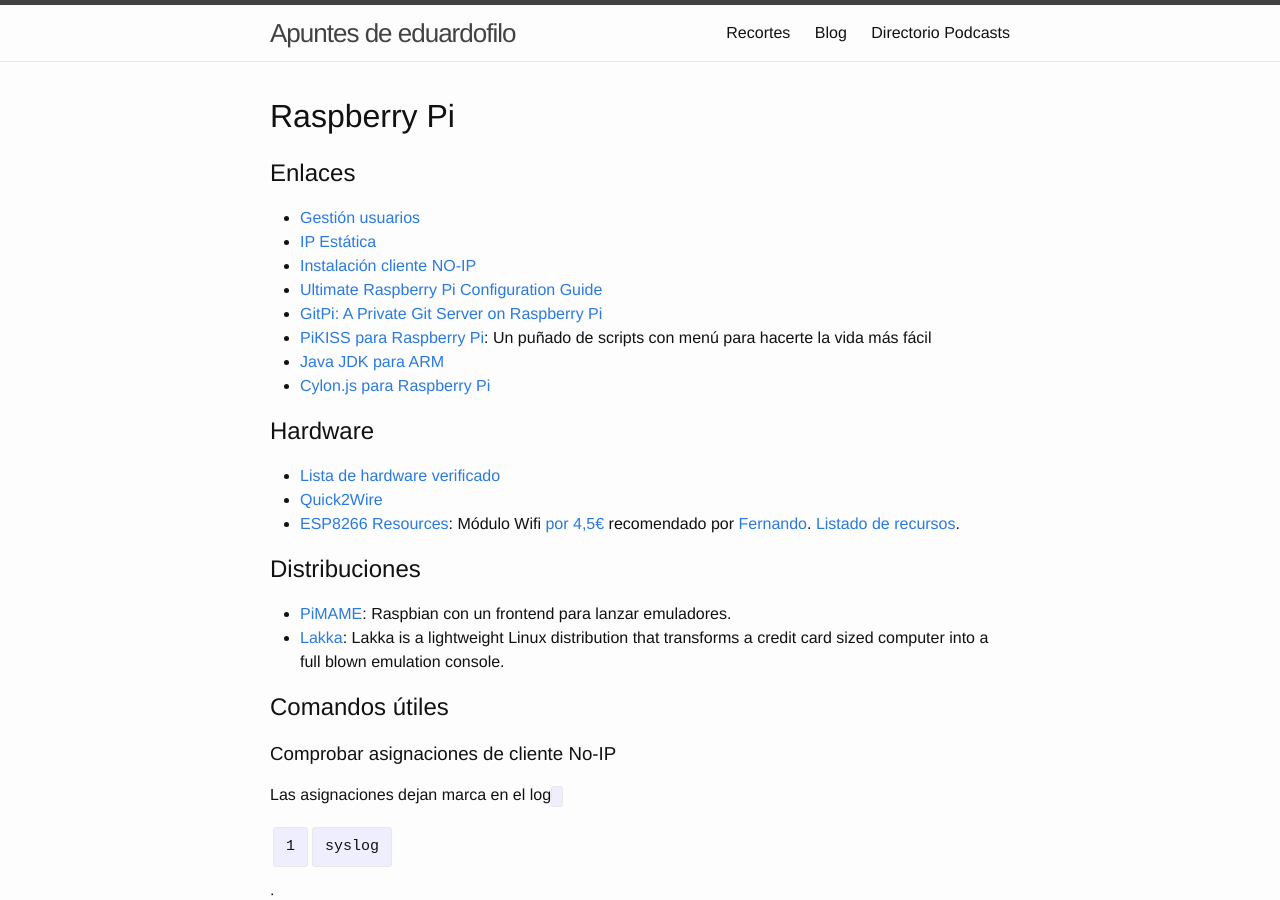
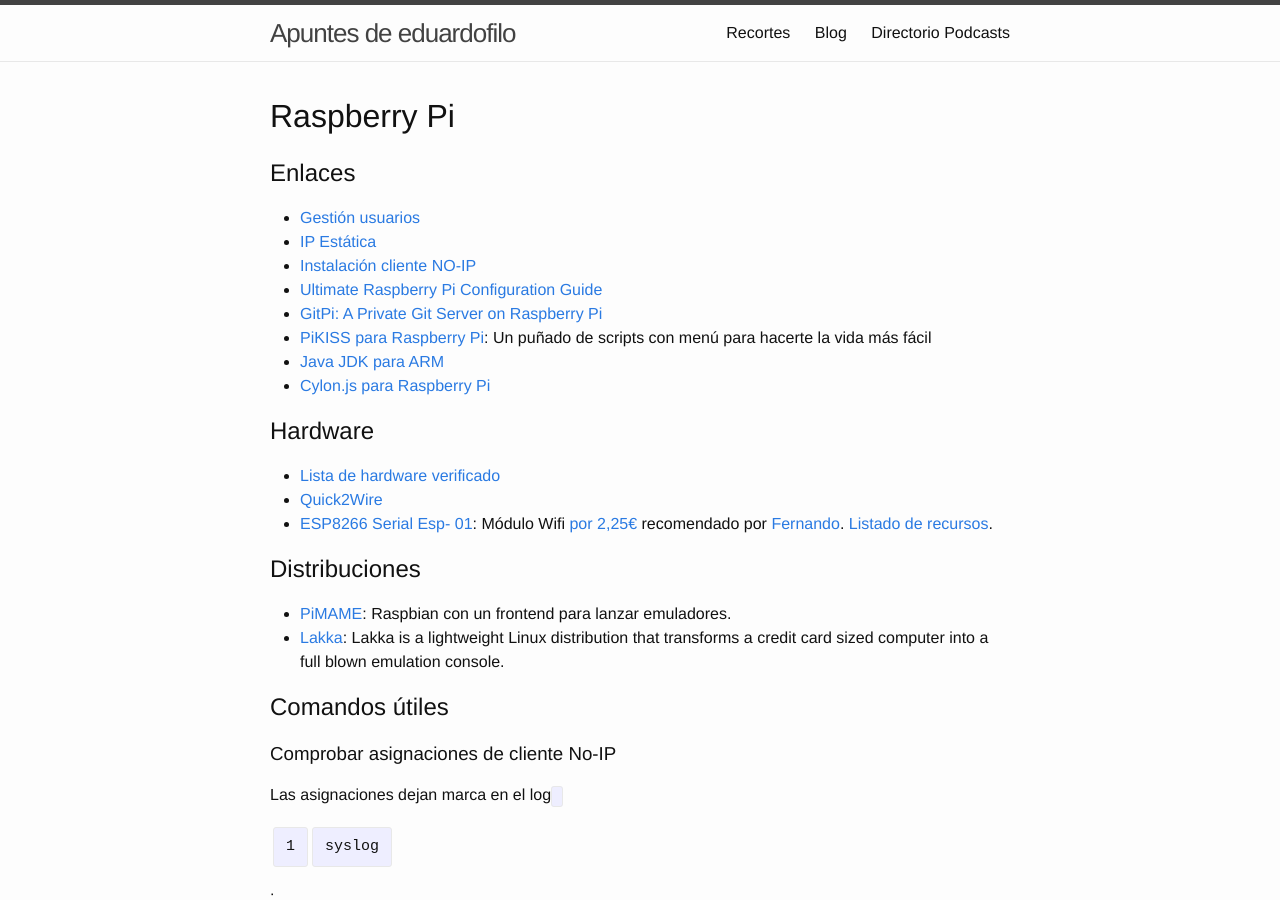
Before and after one commit to eduardofilo/eduardofilo.jekyll, a Jekyll site: the page built from sistemas/raspi.md, in a window 1280 px wide and 900 px high. Built offline with Jekyll 4.4.1, drawn with Linux system fonts in a browser that asks for light colours; Markdown is read by kramdown in place of the engine named in the settings.

Commit message:
Cambio menor.

```diff
--- a/sistemas/raspi.md
+++ b/sistemas/raspi.md
@@ -20,7 +20,7 @@
 
 * [Lista de hardware verificado](http://elinux.org/RPi_VerifiedPeripherals)
 * [Quick2Wire](http://Quick2Wire.com)
-* [ESP8266 Resources](http://espressif.com/en/products/esp8266/): Módulo Wifi [por 4,5€](http://es.aliexpress.com/item/2PCS-ESP8266-Serial-Esp-01-WIFI-Wireless-Transceiver-Module-Send-Receive-LWIP-AP-STA/32232009463.html?recommendVersion=1) recomendado por [Fernando](https://twitter.com/m_trombone). [Listado de recursos](http://www.xess.com/blog/esp8266-resources/).
+* [ESP8266 Serial Esp- 01](http://espressif.com/en/products/esp8266/): Módulo Wifi [por 2,25€](http://es.aliexpress.com/item/2PCS-ESP8266-Serial-Esp-01-WIFI-Wireless-Transceiver-Module-Send-Receive-LWIP-AP-STA/32232009463.html?recommendVersion=1) recomendado por [Fernando](https://twitter.com/m_trombone). [Listado de recursos](http://www.xess.com/blog/esp8266-resources/).
 
 ## Distribuciones
 
```
